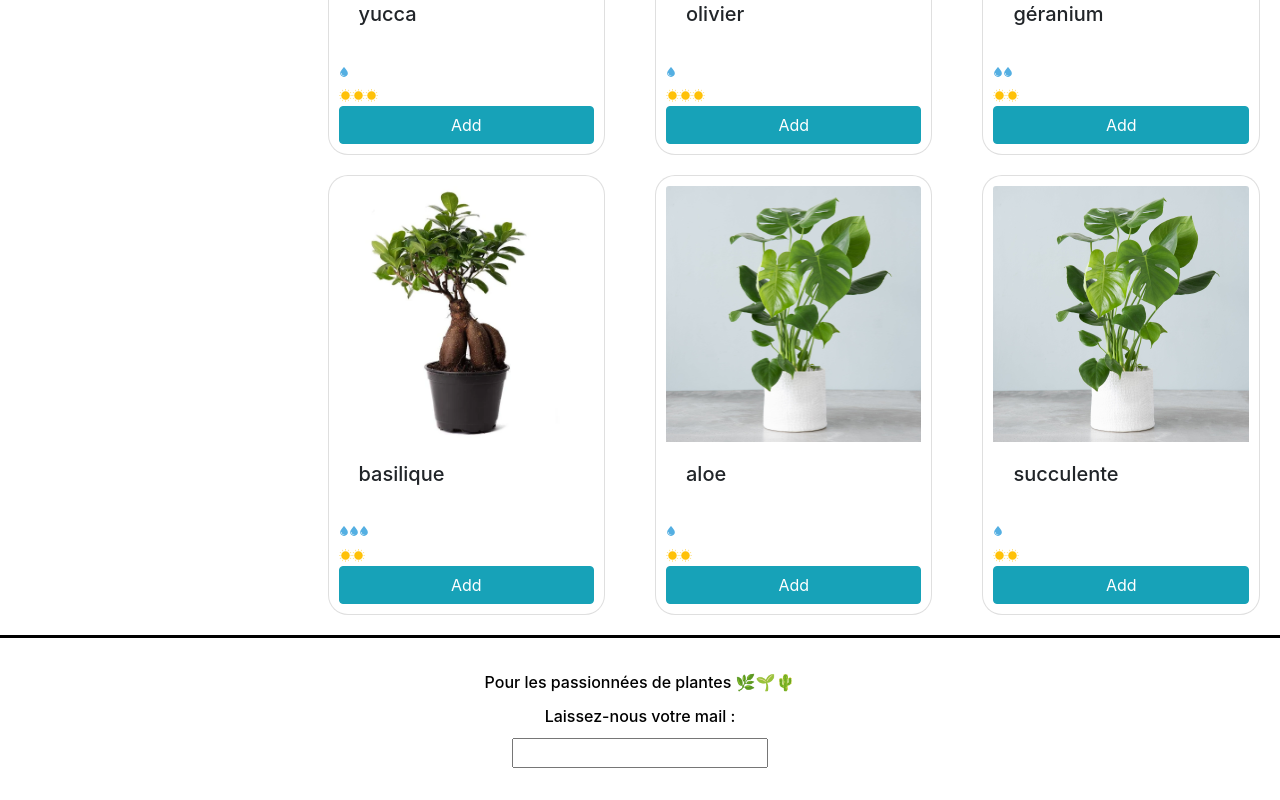
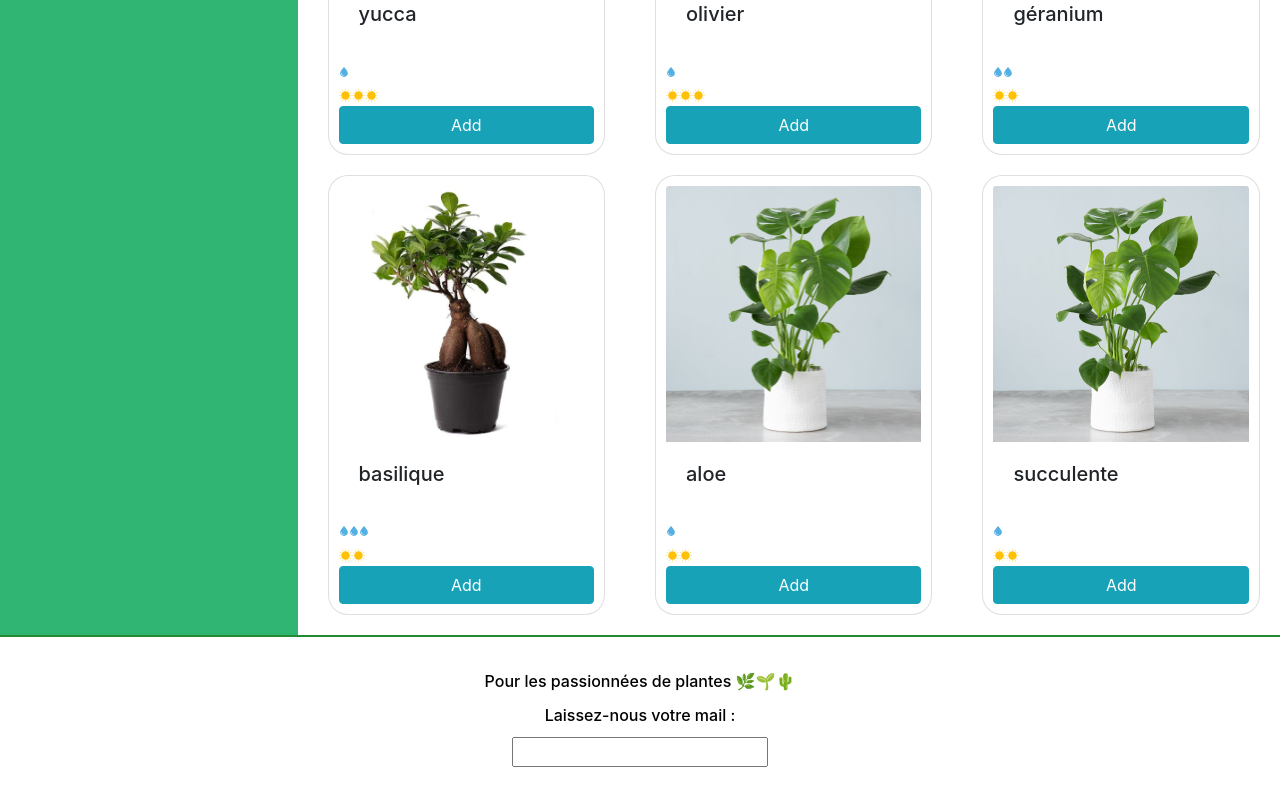
Before and after one commit to anjanante/plant_sale_rt, a React (Create React App) app: page / in a window 1280 px wide. Shown: the part 1099-1899 px from the top of the page. Built offline with nearby package versions, Linux system fonts and the light colour scheme.

Commit message:
SideBar
Add height in sidebar

```diff
--- a/src/components/Cart.js
+++ b/src/components/Cart.js
@@ -1,4 +1,4 @@
-import { useState } from 'react';
+import { useState, useEffect } from 'react';
 import '../styles/Cart.css'
 
 export default function Cart({cart,updateCart}) {
@@ -7,6 +7,10 @@ export default function Cart({cart,updateCart}) {
         (currentvalue, plantType) => currentvalue + plantType.amount*plantType.price,
         0
     );
+
+    useEffect(() => {
+        alert(`J'aurai ${total}€ à payer 💸`)
+    })
 
     return isOpen ? (
         <div className="lmj-cart">
--- a/src/styles/Cart.css
+++ b/src/styles/Cart.css
@@ -2,6 +2,7 @@
 	color: white;
 	background-color: #31b572;
 	padding: 32px;
+	height: 100%;
 }
 
 .lmj-cart-add-button {
--- a/src/styles/Footer.css
+++ b/src/styles/Footer.css
@@ -1,7 +1,7 @@
 .lmj-footer {
 	color: black;
 	padding: 32px;
-	border-top: solid 3px black;
+	border-top: solid 2px #238a34;
 	display: flex;
 	justify-content: flex-start;
 	flex-direction: column;
```
